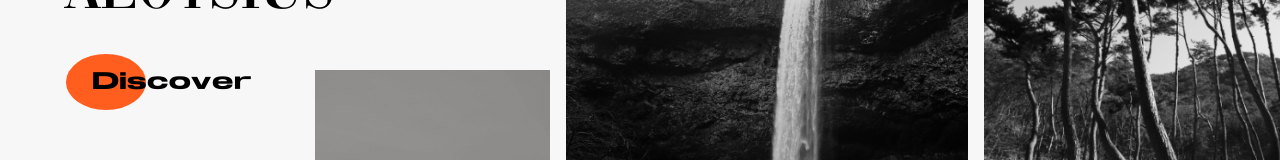
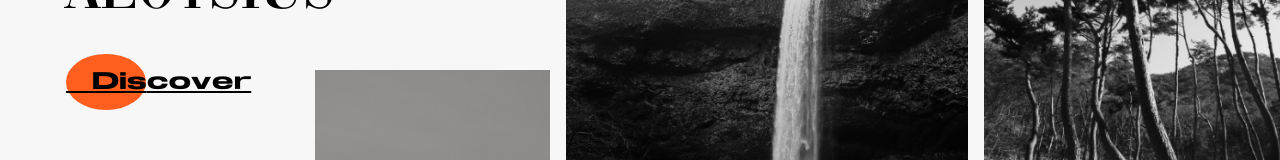
Before and after one commit to ananingfosu/grid-web-landingpage, a plain HTML site: page index.html in a window 1280 px wide. In both pictures the pointer is over the link "Discover". Shown: the part 296-456 px from the top of the page. Drawn offline with Linux system fonts and the light colour scheme.

Commit message:
main.css

```diff
--- a/main.css
+++ b/main.css
@@ -148,6 +148,10 @@ header {
 
 .discover p a {
     transition: 400ms ease-in-out;
+}
+
+.discover p a:hover {
+    text-decoration: underline;
 }
 
 .discover p a:hover {
```
